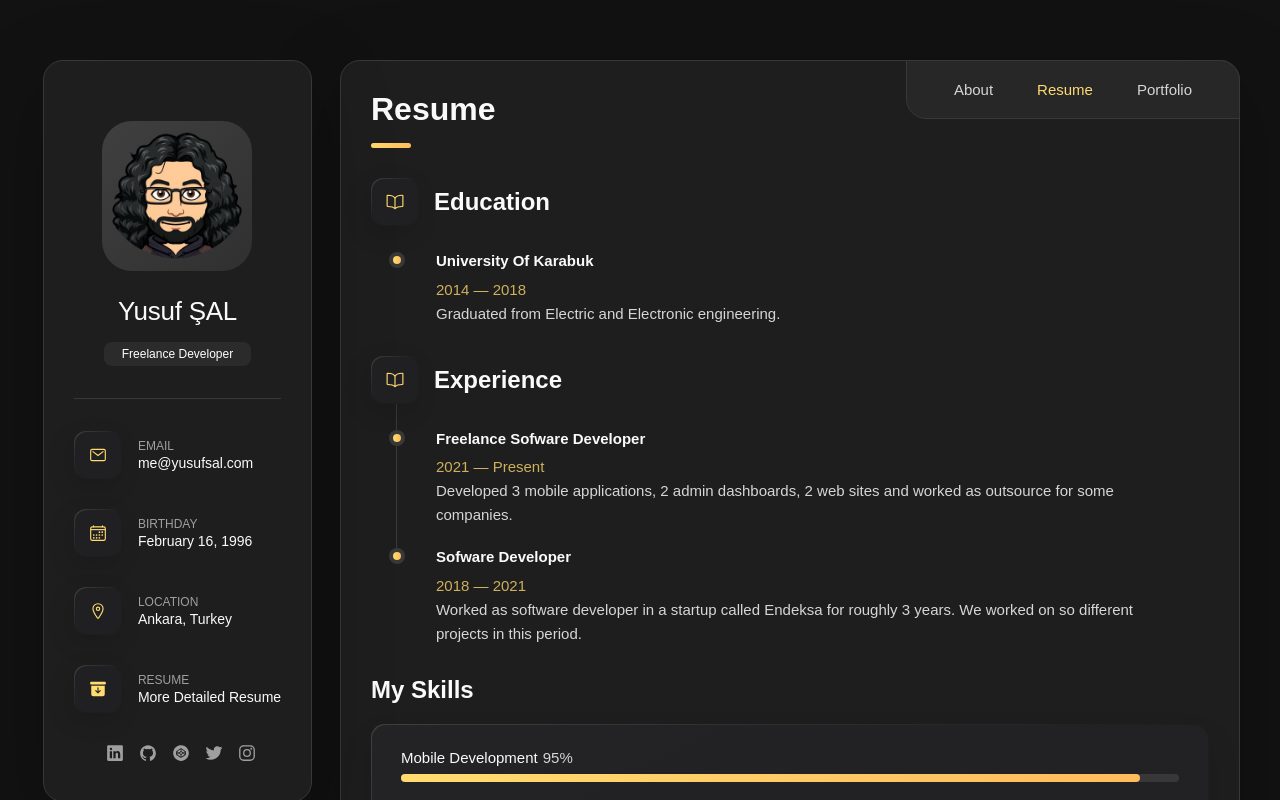
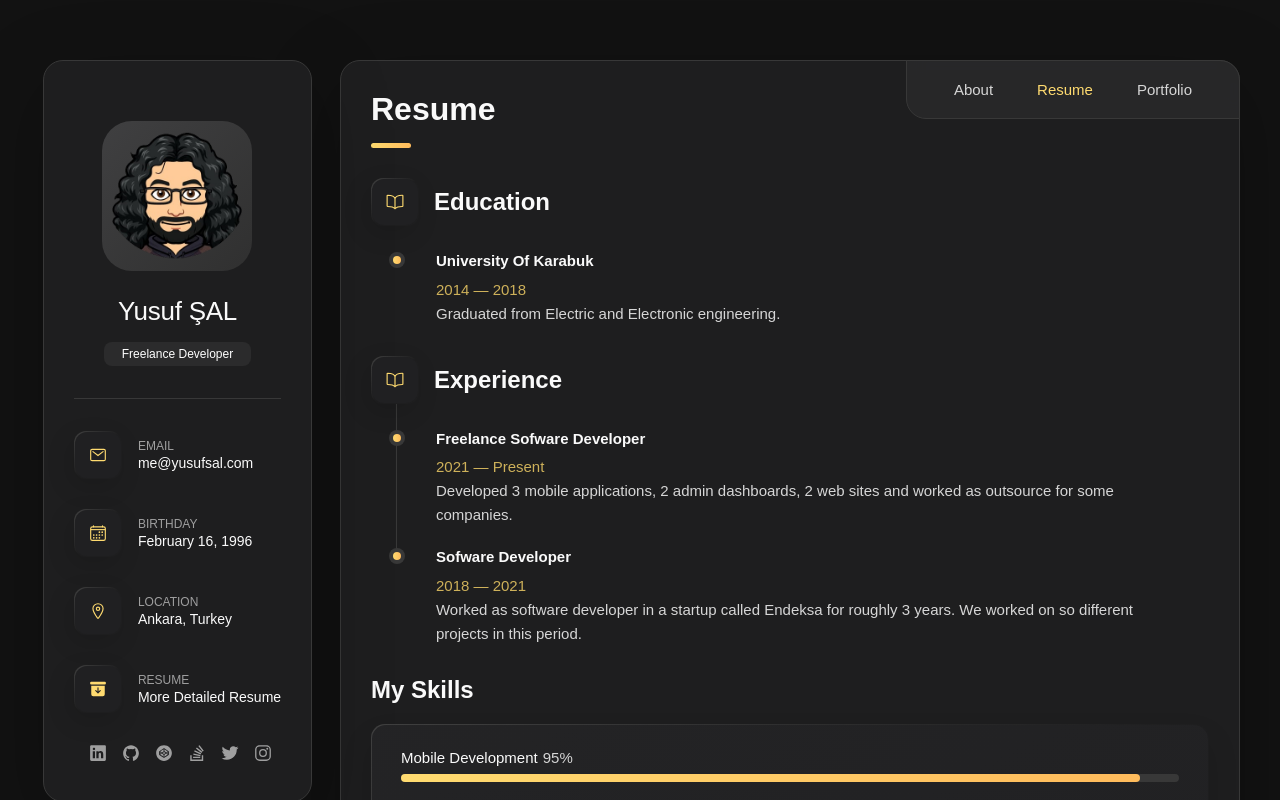
Before and after one commit to yusufsalxp/personal-site, a Next.js app in the folder frontend/: page /resume in a window 1280 px wide. Shown: the top 800 px of the page. Built offline with nearby package versions, Linux system fonts and the light colour scheme.

Commit message:
stackoverflow has been added to contacts

```diff
--- a/frontend/components/contact.tsx
+++ b/frontend/components/contact.tsx
@@ -7,6 +7,7 @@ import {
   IoLogoGithub,
   IoLogoInstagram,
   IoLogoLinkedin,
+  IoLogoStackoverflow,
   IoLogoTwitter,
   IoMailOutline,
 } from "react-icons/io5";
@@ -125,6 +126,14 @@ export default function Contact() {
             </a>
           </li>
           <li className="social-item">
+            <a
+              href="https://stackoverflow.com/users/17674760/yusufsalxp"
+              className="social-link"
+            >
+              <IoLogoStackoverflow />
+            </a>
+          </li>
+          <li className="social-item">
             <a href="https://twitter.com/yusufsalxp" className="social-link">
               <IoLogoTwitter />
             </a>
```
